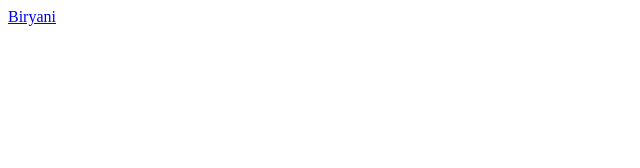
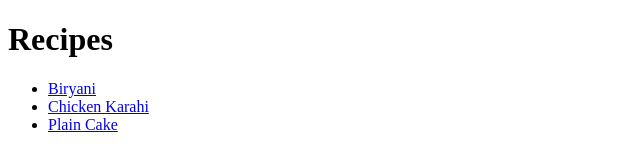
Before and after one commit to MuhammadHamzaAsif1/odin-recipes, a plain HTML site: page index.html in a window 1280 px wide. Shown: the whole page, without its empty margins (0-640 px from the left). Drawn offline with Linux system fonts and the light colour scheme.

Commit message:
Added link to biryani.html, chicken_karahi.html and cake.html, in index.html

```diff
--- a/index.html
+++ b/index.html
@@ -4,6 +4,11 @@
         <meta charset="UTF-8">
     </head>
     <body>
-        <a href="./recipes/biryani.html">Biryani</a>
+        <h1>Recipes</h1>
+        <ul>
+            <li><a href="./recipes/biryani.html">Biryani</a></li>
+            <li><a href="./recipes/chicken_karahi.html">Chicken Karahi</a></li>
+            <li><a href="./recipes/cake.html">Plain Cake</a></li>
+        </ul>
     </body>
 </html>
```
